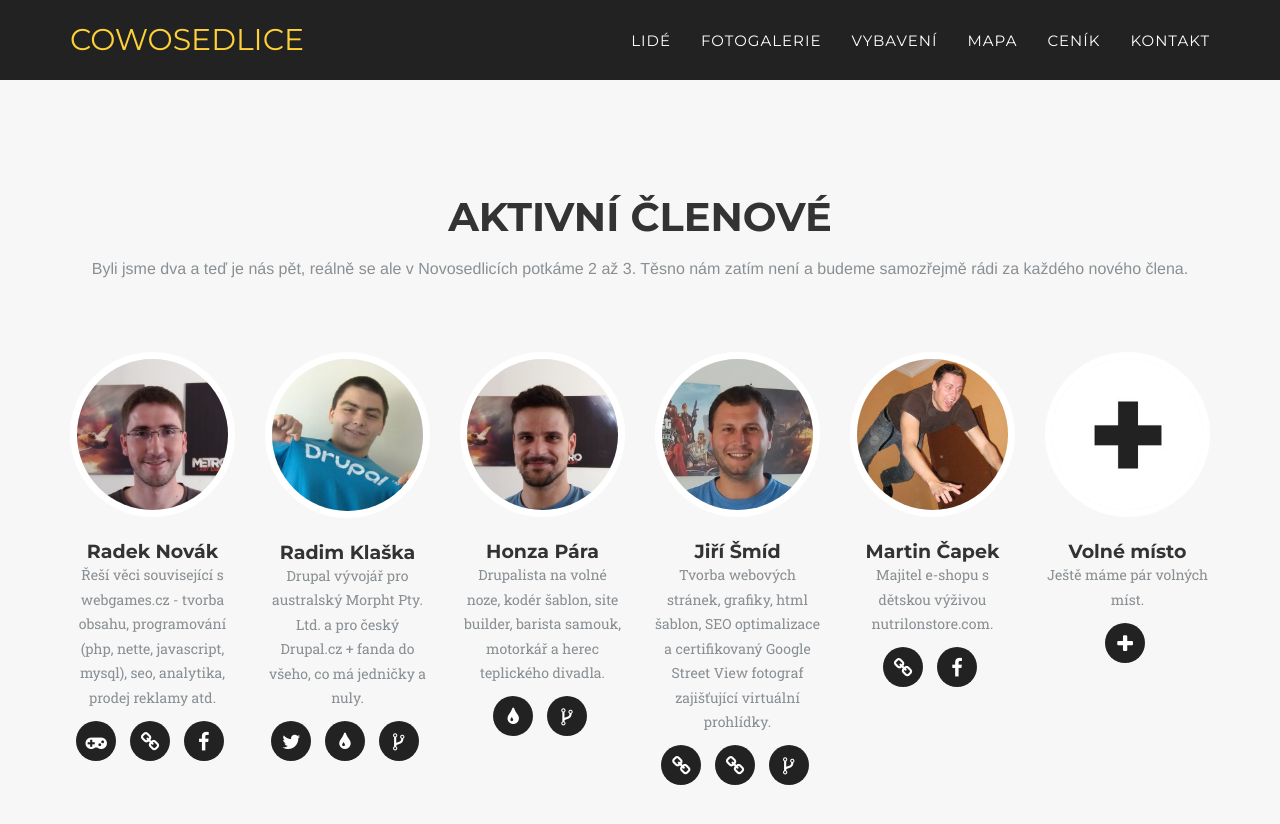
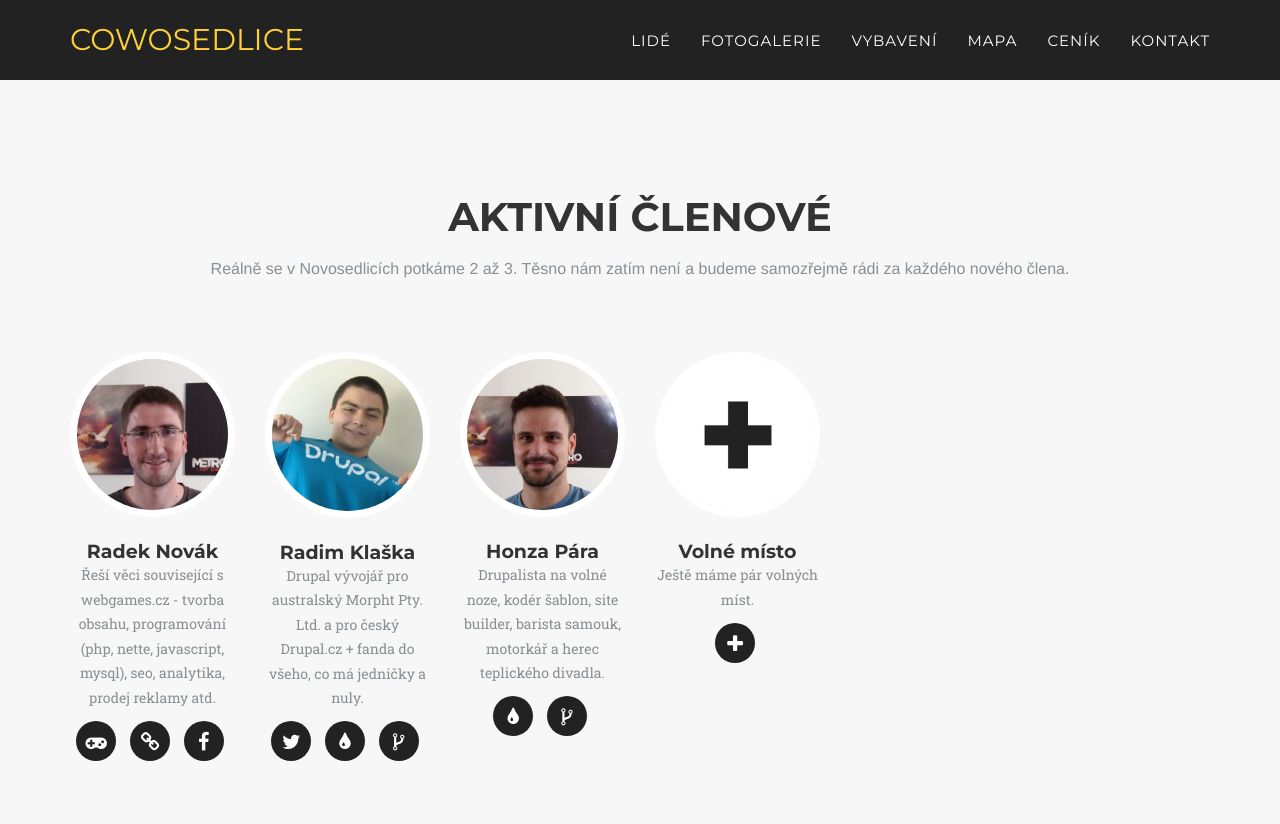
Before and after one commit to cowosedlice/cowosedlice.cz, a Jekyll site: the page built from index.html, in a window 1280 px wide and 900 px high, scrolled down 688 px. Shown: the top 824 px of the window. Built offline with Jekyll 4.4.1, drawn with Linux system fonts in a browser that asks for light colours; some web fonts are replaced; some of the changed text lies outside the part shown.

Commit message:
změna ceny a smazani clenu

```diff
--- a/_config.yml
+++ b/_config.yml
@@ -42,7 +42,7 @@ price:
 - tariff: 210Kč denně
   pic: battery-quarter
   desc-title: Malý tarif
-  desc: Pro nové členy jsou 2 dny zdarma, jinak 150Kč za každý započatý den.
+  desc: Pro nové členy jsou 2 dny zdarma, jinak 210Kč za každý započatý den.
 
 - tariff: 1540Kč měsíčně
   pic: battery-three-quarters
@@ -55,7 +55,7 @@ price:
   desc: Přístup 24/7 a možnost zřízení vlastního pracovního místa.
 # Team names, titles and social links
 people-heading: Aktivní členové
-people-subheading: Byli jsme dva a teď je nás pět, reálně se ale v Novosedlicích potkáme 2 až 3. Těsno nám zatím není a budeme samozřejmě rádi za každého nového člena.
+people-subheading: Reálně se v Novosedlicích potkáme 2 až 3. Těsno nám zatím není a budeme samozřejmě rádi za každého nového člena.
 people:
 - name: Radek Novák
   pic: 1
@@ -88,25 +88,6 @@ people:
     - title: code-fork
       url: https://github.com/honzapara
 
-- name: Jiří Šmíd
-  pic: 4
-  position: Tvorba webových stránek, grafiky, html šablon, SEO optimalizace a certifikovaný Google Street View fotograf zajišťující virtuální prohlídky.
-  social:
-    - title: link
-      url: http://www.jirismid.cz
-    - title: link
-      url: http://www.prohlidka-virtualne.cz/
-    - title: code-fork
-      url: https://github.com/jirismid
-
-- name: Martin Čapek
-  pic: 5
-  position: Majitel e-shopu s dětskou výživou nutrilonstore.com.
-  social:
-    - title: link
-      url: http://nutrilonstore.com/en/
-    - title: facebook
-      url: https://www.facebook.com/mcapek
 
 - name: Volné místo
   pic: 999
```
